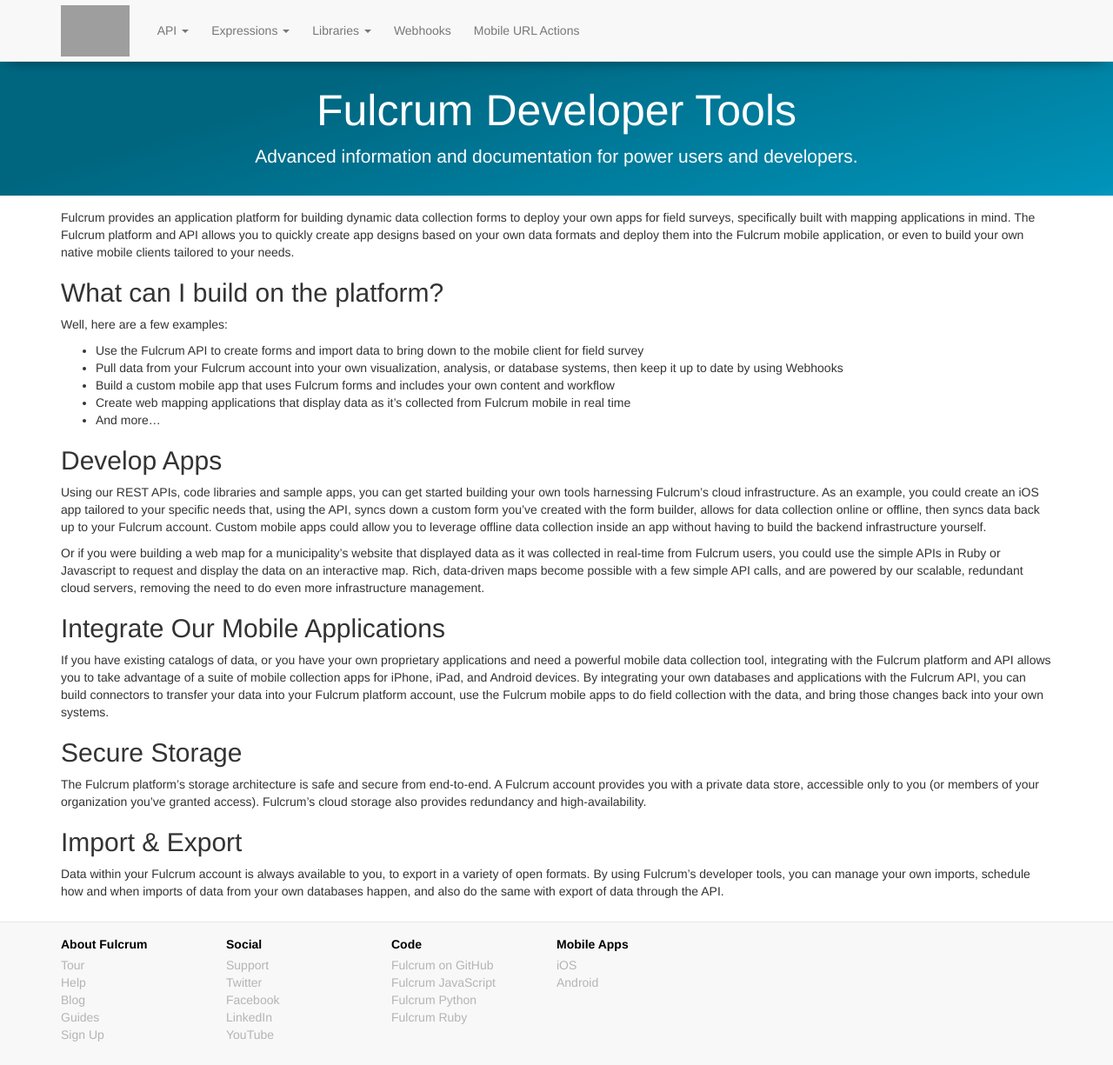
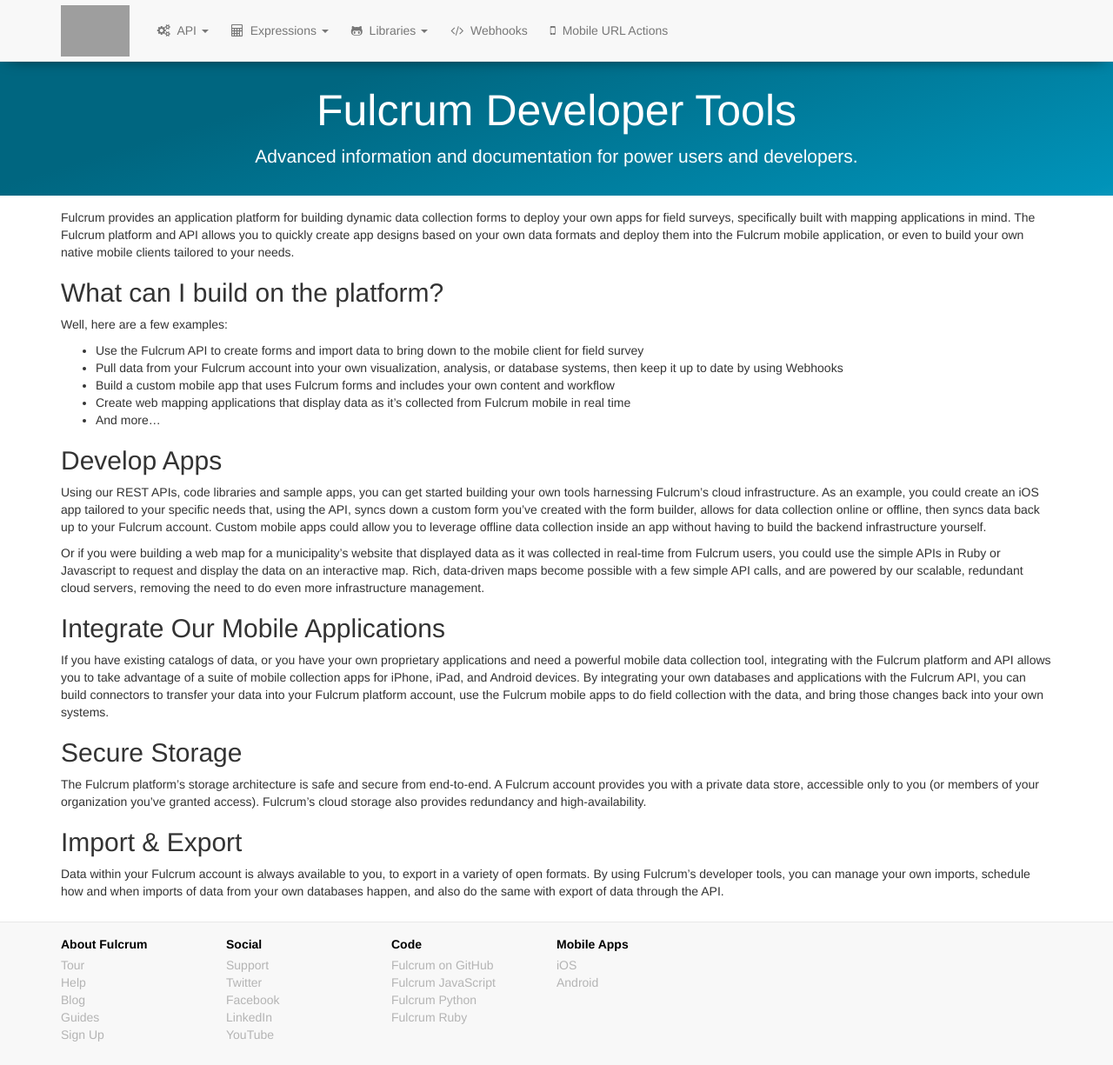
Before and after one commit to rylincoln/developer.fulcrumapp.com, a Jekyll site: the page built from index.md, in a window 1280 px wide and 1225 px high. Shown: the whole window at 87% size. Built offline with Jekyll 4.4.1, drawn with Linux system fonts in a browser that asks for light colours; nearby versions of some CDN libraries; grey boxes are pictures that could not be loaded.

Commit message:
Add icons to nav items

```diff
--- a/_includes/head.html
+++ b/_includes/head.html
@@ -25,6 +25,7 @@
   <!-- CSS -->
   <!-- Latest compiled and minified CSS -->
   <link rel="stylesheet" href="//maxcdn.bootstrapcdn.com/bootstrap/3.3.6/css/bootstrap.min.css">
+  <link rel="stylesheet" href="//maxcdn.bootstrapcdn.com/font-awesome/4.5.0/css/font-awesome.min.css">
   <link rel="stylesheet" href="/public/css/syntax.css">
   <link rel="stylesheet" href="/public/css/app.css">
 
--- a/_includes/nav.html
+++ b/_includes/nav.html
@@ -17,7 +17,7 @@
         <!-- Endpoints -->
         <li class="dropdown{% if page.section == 'endpoints' or page.section == 'api' %} active{% endif %}">
           <a href="javascript:void(0)" class="dropdown-toggle" data-toggle="dropdown" role="button" aria-haspopup="true" aria-expanded="false">
-            API
+            <i class="fa fa-gears"></i>&nbsp;&nbsp;API
             <span class="caret"></span>
           </a>
           <ul class="dropdown-menu">
@@ -42,7 +42,7 @@
         <!-- Expressions -->
         <li class="dropdown{% if page.section == 'expressions' %} active{% endif %}">
           <a href="javascript:void(0)" class="dropdown-toggle" data-toggle="dropdown" role="button" aria-haspopup="true" aria-expanded="false">
-            Expressions
+            <i class="fa fa-calculator"></i>&nbsp;&nbsp;Expressions
             <span class="caret"></span>
           </a>
           <ul class="dropdown-menu">
@@ -62,7 +62,7 @@
         <!-- Libraries -->
         <li class="dropdown">
           <a href="javascript:void(0)" class="dropdown-toggle" data-toggle="dropdown" role="button" aria-haspopup="true" aria-expanded="false">
-            Libraries
+            <i class="fa fa-github-alt"></i>&nbsp;&nbsp;Libraries
             <span class="caret"></span>
           </a>
           <ul class="dropdown-menu">
@@ -74,11 +74,11 @@
         <!-- End Libraries -->
 
         <li class="{% if page.section == 'general' and page.title == 'Webhooks Overview'  %} active{% endif %}">
-          <a href="/general/webhooks/">Webhooks</a>
+          <a href="/general/webhooks/"><i class="fa fa-code"></i>&nbsp;&nbsp;Webhooks</a>
         </li>
 
         <li class="{% if page.section == 'general' and page.title == 'Mobile URL Actions'  %} active{% endif %}">
-          <a href="/general/mobile-url-actions/">Mobile URL Actions</a>
+          <a href="/general/mobile-url-actions/"><i class="fa fa-mobile"></i>&nbsp;&nbsp;Mobile URL Actions</a>
         </li>
 
       </ul>
```
